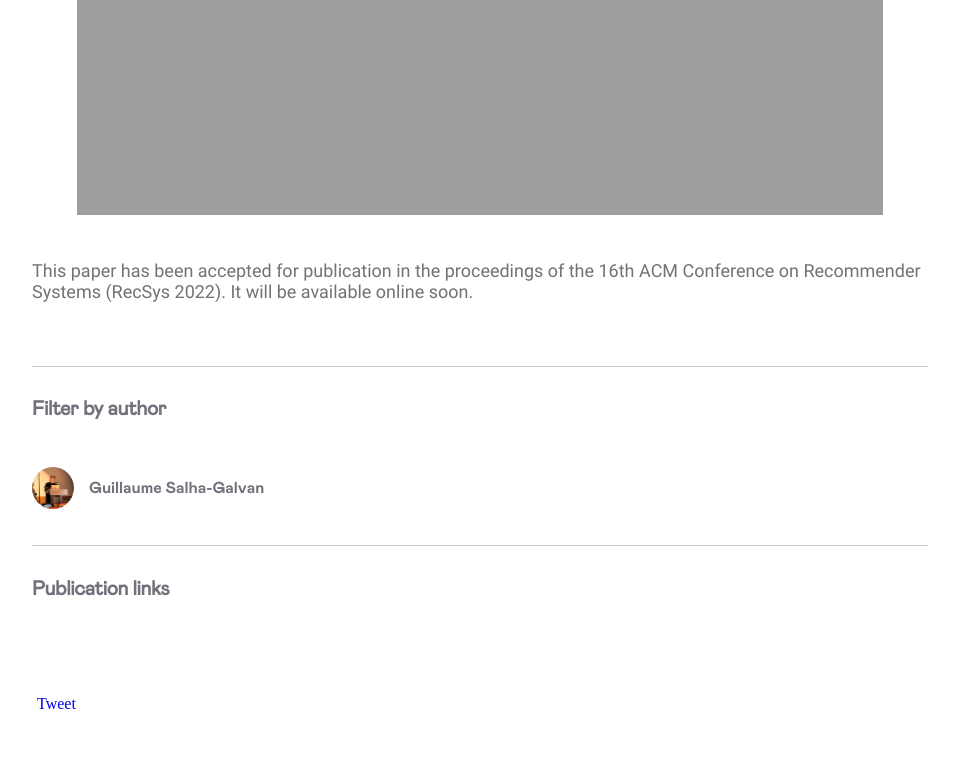
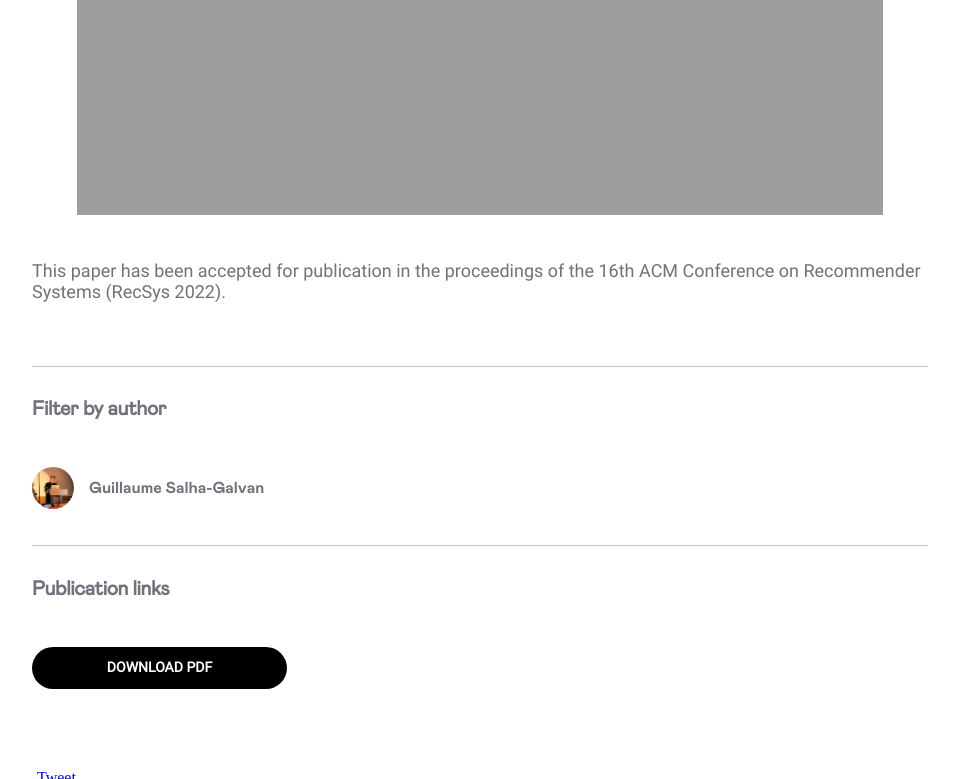
Before and after one commit to deezer/deezer.github.io, a Jekyll site: the page built from _posts/2022-07-01-recsys-gsalhagalvan.md, in a window 1280 px wide and 900 px high, scrolled down 1019 px, cut to the strip 0-779 px from the top of the window. Shown: the whole strip, without its empty margins (160-1119 px from the left). Built offline with Jekyll 4.4.1, drawn with Linux system fonts in a browser that asks for light colours; comment, search, counter and statistics services are not loaded.

Commit message:
add url link to flow moods paper (#26)

```diff
--- a/_posts/2022-07-01-recsys-gsalhagalvan.md
+++ b/_posts/2022-07-01-recsys-gsalhagalvan.md
@@ -12,6 +12,7 @@ publication_title: "Flow Moods: Recommending Music by Moods on Deezer"
 publication_year: 2022
 publication_authors: T. Bontempelli, B. Chapus, F. Rigaud, M. Morlon, M. Lorant, G. Salha-Galvan
 publication_conference: RecSys
+publication_preprint: https://arxiv.org/pdf/2207.11229.pdf
 ---
 
 The music streaming service Deezer extensively relies on its Flow algorithm, which generates personalized radio-style playlists of songs, to help users discover musical content. Nonetheless, despite promising results over the past years, Flow used to ignore the moods of users when providing recommendations.
@@ -27,4 +28,3 @@ We detail the motivations, the development, and the deployment of this system on
 </div>
 
 This paper has been accepted for publication in the proceedings of the 16th ACM Conference on Recommender Systems (RecSys 2022).
-It will be available online soon.
```
